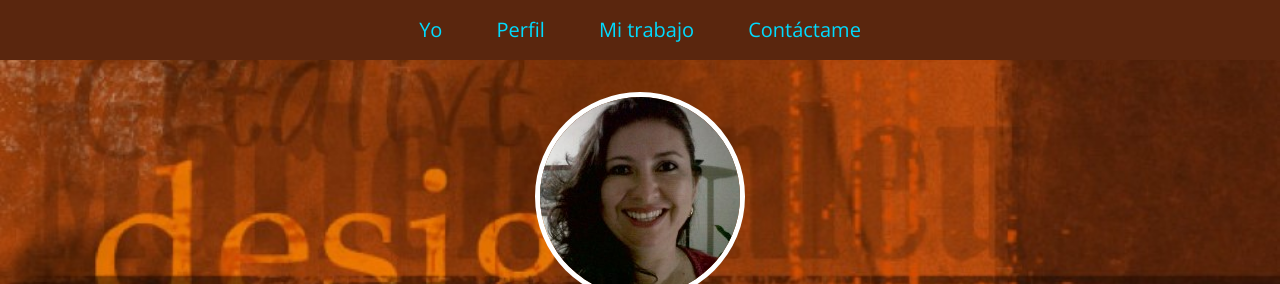
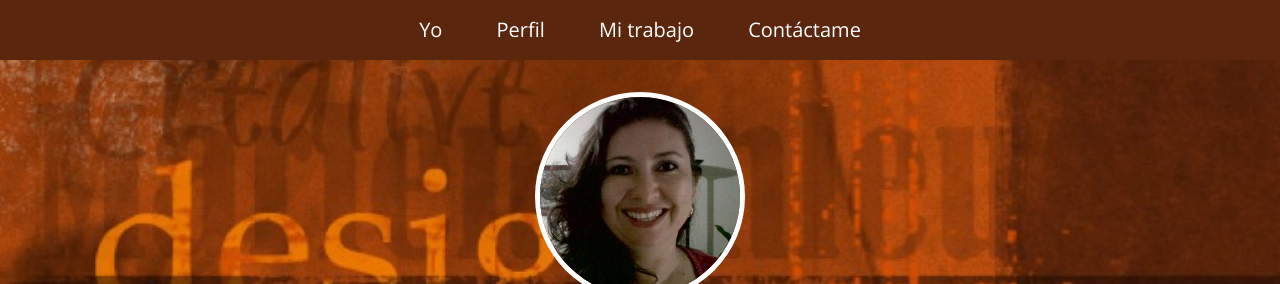
Before and after one commit to wadyher/portafolio.ma, a plain HTML site: page index.html in a window 1280 px wide. Shown: the top 284 px of the page. Drawn offline with nearby package versions, Linux system fonts and the light colour scheme.

Commit message:
Cambio de menu principal

```diff
--- a/static/css/estilos.css
+++ b/static/css/estilos.css
@@ -35,7 +35,7 @@
 }
 
 .MainMenu-link{
-    color: #00DBFF;
+    color: white;
     font-size: 1.25em;
     line-height: 60px;
     margin: 0 1.25em;
```
